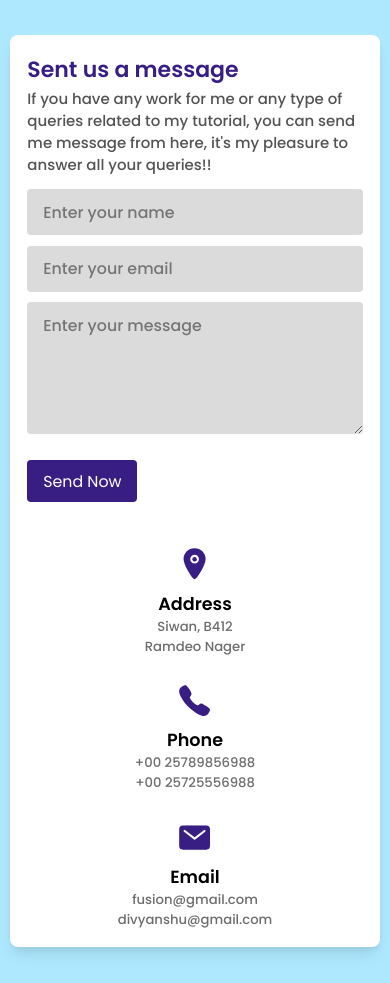
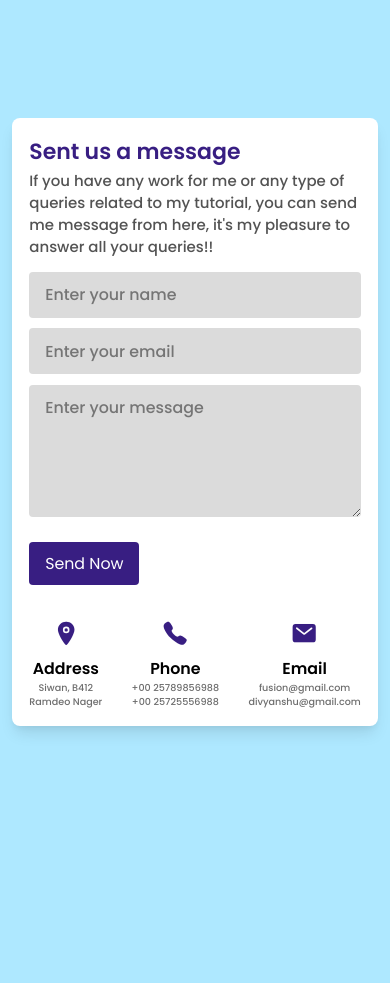
Before and after one commit to divyanshu-sinx/contact, a plain HTML site: page index.html in a window 390 px wide. After the commit the page ends 844 px from the top, so only its background shows below. Drawn offline with nearby package versions, Linux system fonts and the light colour scheme.

Commit message:
responsiove

```diff
--- a/index.html
+++ b/index.html
@@ -8,7 +8,7 @@
 </head>
 <body class="flex">
     <main class="flex">
-        <div class="left flex" style="flex-direction: column; gap: 3rem;">
+        <div class="left flex" style="">
             <div style="text-align: center;">
                 <ion-icon name="location"></ion-icon>
                 <h3>Address</h3>
--- a/style.css
+++ b/style.css
@@ -18,6 +18,11 @@
 
 html {
     font-size: 62.5%;
+}
+
+.left {
+    flex-direction: column;
+    gap: 3rem;
 }
 
 .flex {
@@ -157,12 +162,25 @@ button:active {
 }
 
 @media (max-width: 536px) {
-    .left {
-        flex-direction: column;
+    ion-icon {
+        font-size: 3rem;
     }
 
     main {
         padding: 2rem;
-        gap: 5rem;
+        gap:4rem;
+        width: 94%;
+    }
+
+    .left {
+        gap: 1rem;
+    }
+
+    .info {
+        font-size: 1.09rem;
+    }
+
+    h3 {
+        font-size: 1.8rem;
     }
 }
```
